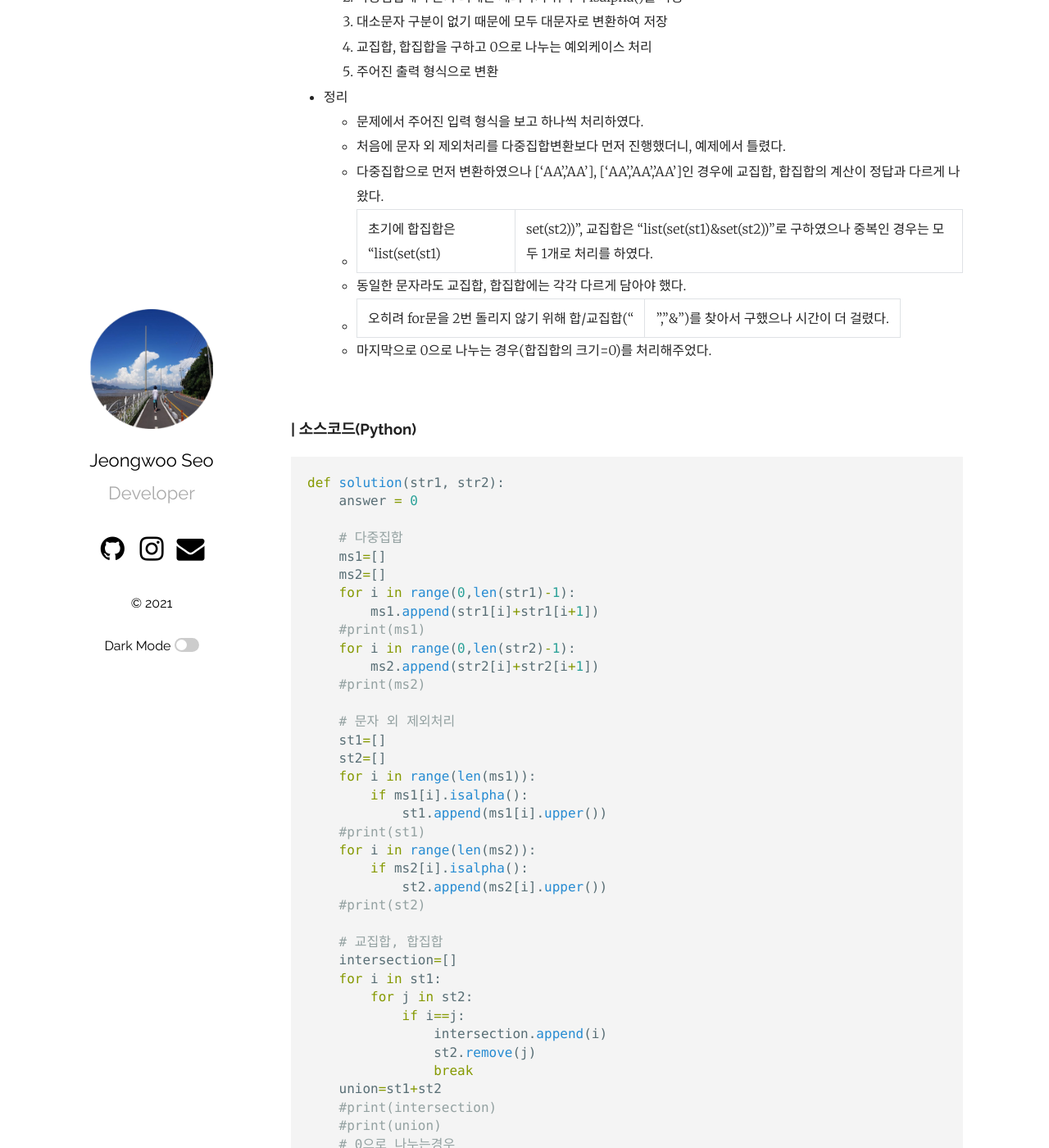
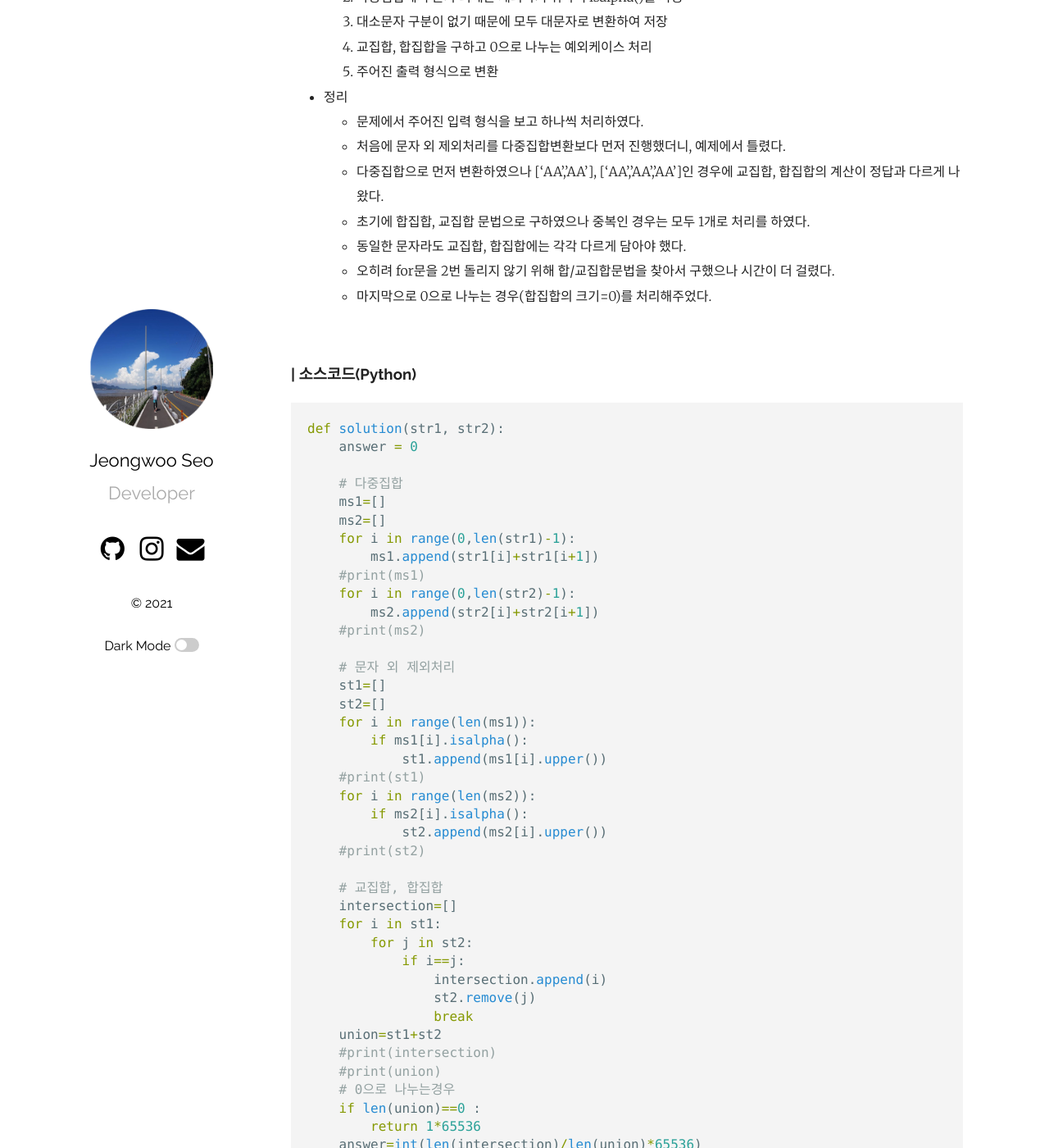
Before and after one commit to jeongwoo120/jeongwoo120.github.io, a Jekyll site: the page built from _posts/2021-02-25-coding_test_12.md, in a window 1280 px wide and 1400 px high, scrolled down 2281 px. Shown: the whole window at 82% size. Built offline with Jekyll 4.4.1, drawn with Linux system fonts in a browser that asks for light colours; our own code applies the rules of GitHub Pages for plain Markdown files; some of the changed text lies outside the part shown.

Commit message:
2021-02-25

````diff
--- a/_posts/2021-02-25-coding_test_12.md
+++ b/_posts/2021-02-25-coding_test_12.md
@@ -73,9 +73,9 @@ categories: Coding_Test
     - 문제에서 주어진 입력 형식을 보고 하나씩 처리하였다.
     - 처음에 문자 외 제외처리를 다중집합변환보다 먼저 진행했더니, 예제에서 틀렸다.
     - 다중집합으로 먼저 변환하였으나 ['AA','AA'], ['AA','AA','AA']인 경우에 교집합, 합집합의 계산이 정답과 다르게 나왔다.
-    - 초기에 합집합은 "list(set(st1)|set(st2))", 교집합은 "list(set(st1)&set(st2))"로 구하였으나 중복인 경우는 모두 1개로 처리를 하였다.
+    - 초기에 합집합, 교집합 문법으로 구하였으나 중복인 경우는 모두 1개로 처리를 하였다.
     - 동일한 문자라도 교집합, 합집합에는 각각 다르게 담아야 했다.
-    - 오히려 for문을 2번 돌리지 않기 위해 합/교집합("|","&")를 찾아서 구했으나 시간이 더 걸렸다.
+    - 오히려 for문을 2번 돌리지 않기 위해 합/교집합문법을 찾아서 구했으나 시간이 더 걸렸다.
     - 마지막으로 0으로 나누는 경우(합집합의 크기=0)를 처리해주었다.
 
 
@@ -124,4 +124,8 @@ def solution(str1, str2):
         return 1*65536
     answer=int(len(intersection)/len(union)*65536)
     return answer
+
+    # 초기에 틀린 교/합집합 문법
+    # 교집합 = list(set(st1)&set(st2))
+    # 합집합 = list(set(st1)|set(st2))
 ```
````
